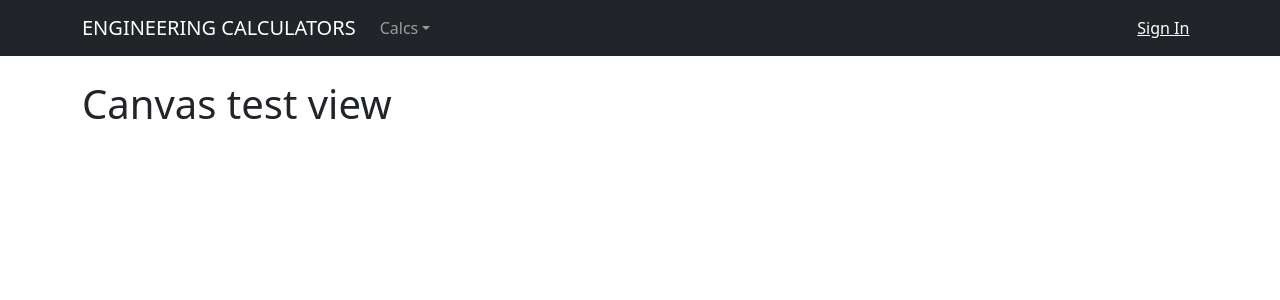
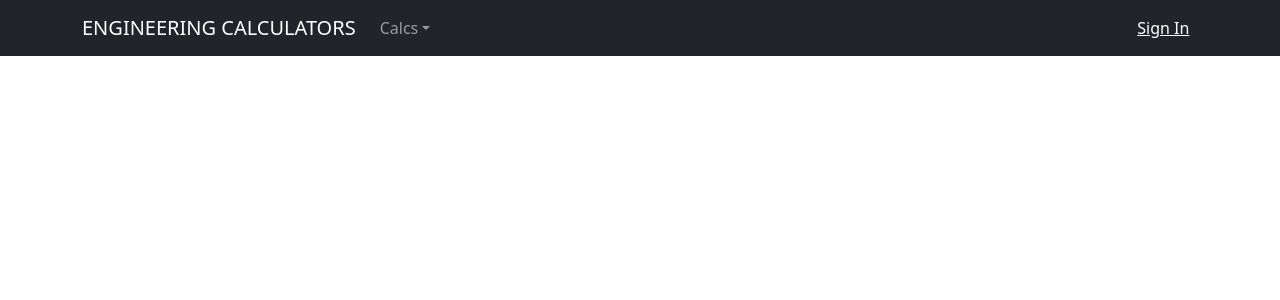
Before and after one commit to wowvaqa/engclcfe, a React (Create React App) app: page /canvastesting in a window 1280 px wide. Shown: the top 300 px of the page. Built offline with nearby package versions, Linux system fonts and the light colour scheme.

Commit message:
REF: React 18 migration

```diff
--- a/src/index.js
+++ b/src/index.js
@@ -1,5 +1,4 @@
 import React from "react";
-import ReactDOM from "react-dom";
 import "./styles/index.css";
 import App from "./App";
 import reportWebVitals from "./reportWebVitals";
@@ -7,15 +6,20 @@ import "bootstrap/dist/css/bootstrap.min.css";
 import { CookiesProvider } from "react-cookie";
 import { AppProvider } from "./Context";
 
-ReactDOM.render(
+import { createRoot } from "react-dom/client";
+
+const container = document.getElementById("root");
+const root = createRoot(container);
+
+root.render(
+  // ReactDOM.render(
   <React.StrictMode>
     <CookiesProvider>
       <AppProvider>
         <App />
       </AppProvider>
     </CookiesProvider>
-  </React.StrictMode>,
-  document.getElementById("root")
+  </React.StrictMode>
 );
 
 // If you want to start measuring performance in your app, pass a function
--- a/src/views/CanvasTesting.js
+++ b/src/views/CanvasTesting.js
@@ -1,13 +1,10 @@
 import React from "react";
-import { Container } from "react-bootstrap";
+import { Stage} from "react-konva";
 
 const CanvasTesting = () => {
   return (
-    <>
-      <Container>
-        <h1>Canvas test view</h1>
-      </Container>
-    </>
+    <Stage width={window.innerWidth} height={window.innerHeight}>
+    </Stage>
   );
 };
 
```
Also changed, not shown: package.json (+8 -6 lines), 1 other file (tests, documents, lock files or other folders).
